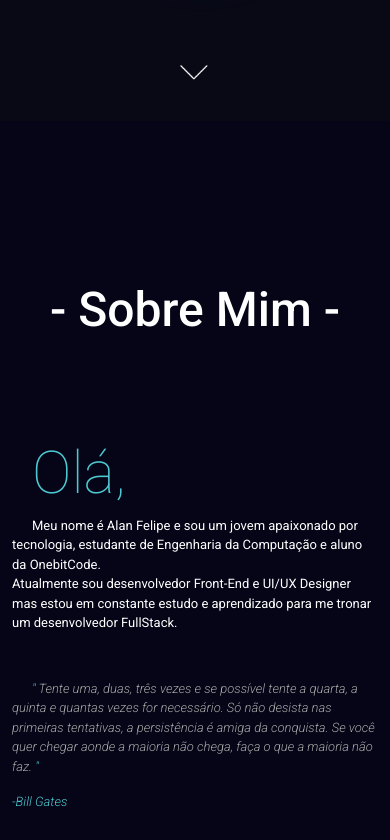
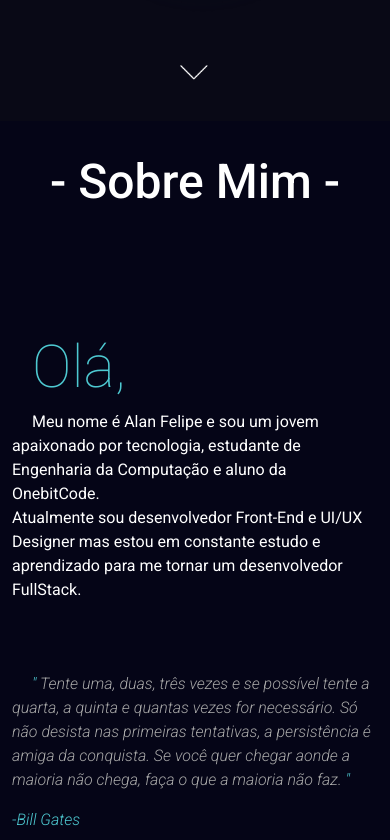
Before and after one commit to AlanFelipeM/Portfolio, a React (Vite) app: page / in a window 390 px wide. Shown: the part 784-1624 px from the top of the page. Built offline with nearby package versions, Linux system fonts and the light colour scheme.

Commit message:
correcting about

```diff
--- a/src/components/About/About.jsx
+++ b/src/components/About/About.jsx
@@ -13,7 +13,7 @@ export default function About () {
         <div className="about">
         <div className='txt-about'>
         <h2>Olá,</h2>
-        <p>Meu nome é Alan Felipe e sou um jovem apaixonado por tecnologia, estudante de Engenharia da Computação e aluno da OnebitCode. <br/> Atualmente sou desenvolvedor Front-End e UI/UX Designer mas estou em constante estudo e aprendizado para me tronar um desenvolvedor FullStack. </p>
+        <p>Meu nome é Alan Felipe e sou um jovem apaixonado por tecnologia, estudante de Engenharia da Computação e aluno da OnebitCode. <br/> Atualmente sou desenvolvedor Front-End e UI/UX Designer mas estou em constante estudo e aprendizado para me tornar um desenvolvedor FullStack. </p>
         <div className='saying'>
         <p><i><span>"  </span>Tente uma, duas, três vezes e se possível tente a quarta, a quinta e quantas vezes for necessário. Só não desista nas primeiras tentativas, a persistência é amiga da conquista. Se você quer chegar aonde a maioria não chega, faça o que a maioria não faz.<span>  "</span></i></p>
         <span className='ass'><i>-Bill Gates</i></span>
--- a/src/components/About/About.sass
+++ b/src/components/About/About.sass
@@ -58,8 +58,6 @@
         margin-left: auto
         justify-content: center
 
-    .txt-about
-        font-size: 13px
 
 @media(max-width: 1000px)
     .about
@@ -68,7 +66,6 @@
 
 @media(max-width: 768px)
     .txt-about
-        font-size: 13px
         width: auto
 
     .about
@@ -81,3 +78,17 @@
 @media(max-width: 615px)
     .eu
         display: none
+
+    .about
+        padding-top: 7rem
+
+    .saying
+        padding-top: 1.5rem
+
+@media(max-width: 428px)
+    .txt-about p
+        width: 25.5rem
+
+@media(max-width: 427px)
+    .txt-about p
+        width: auto
--- a/src/styles/globals.sass
+++ b/src/styles/globals.sass
@@ -47,3 +47,7 @@ body
 
   .title
       font-size: 3rem
+
+@media(max-width: 767px)
+  .title
+    padding-top: 2rem
```
